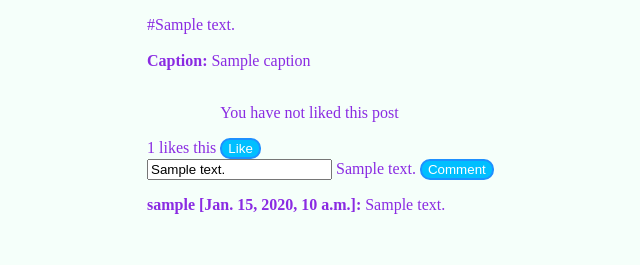
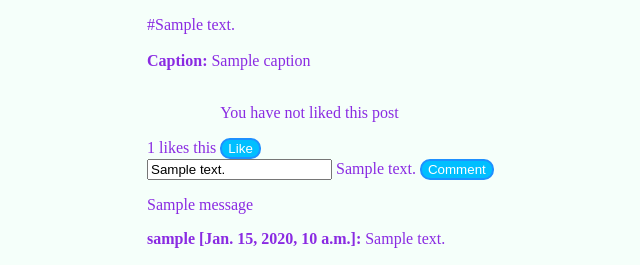
Before and after one commit to mahajansaksham38/InstaClone, a Django app: template myapp/templates/feed.html in a window 1280 px wide. Shown: the part 535-800 px from the top of the page, without its empty margins (237-877 px from the left). Run offline with Django 3.2, Linux system fonts and the light colour scheme; the template is opened without the code that fills it: most values are stand-ins (such as "Sample title", 1, 10 or a date in 2020); grey boxes marked "Sample" are stand-in pictures; one stand-in notice (Sample message) is shown.

Commit message:
Update feed.html

```diff
--- a/myapp/templates/feed.html
+++ b/myapp/templates/feed.html
@@ -56,7 +56,7 @@
               <input type="hidden" name="post" value="{{ post.id }}" />
                 {% if post.has_liked %}
                 <p>You have liked this post</p>
-                <input type="submit" class="btn btn-default" value="Unlike">
+                <input style="background: red;" type="submit" class="btn btn-default" value="Unlike">
                 {% else %}
                 <p>You have not liked this post</p>
                 <input type="submit" class="btn btn-default" value="Like">
@@ -71,7 +71,22 @@
                 <input type="text" name="comment_text" id="comment_text" placeholder="Make a comment.." value="{{ comment_text }}">
                 {{ comment_text }}
                 <input type="submit" class="btn-default btn" value="Comment">
+
             </form>
+        </div>
+
+        <div class="container">
+            {% if messages %}
+            <div class="row">
+                <div class="col-xs-12">
+
+                        {% for message in messages %}
+                        <p>{{ message }}</p>
+                        {% endfor %}
+
+                </div>
+            </div>
+            {% endif %}
         </div>
 
         <div>
```
